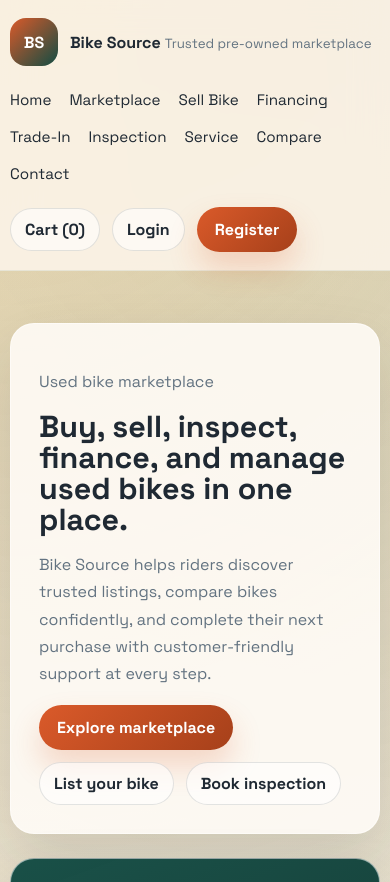
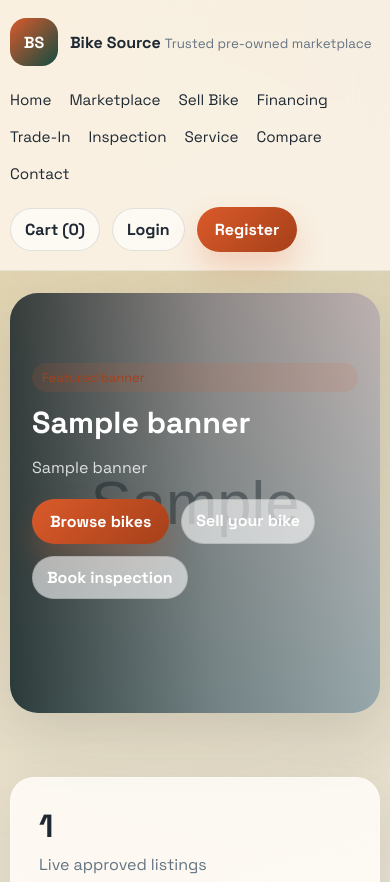
Before and after one commit to debodipto/Bike-Source, a Django app: page / in a window 390 px wide. Shown: the top 882 px of the page. Run offline with Django 5.2, Linux system fonts and the light colour scheme; tables that the repository leaves empty hold one stand-in row (values such as "Sample post"); grey boxes marked "Sample" are stand-in pictures; grey boxes are pictures that could not be loaded.

Commit message:
Update homepage banner slider

```diff
--- a/bike_buy_and_sell/static/bike_buy_and_sell/theme.css
+++ b/bike_buy_and_sell/static/bike_buy_and_sell/theme.css
@@ -158,10 +158,109 @@ input[type="submit"]:hover {
   padding: 52px 0 32px;
 }
 
+.banner-slider-section {
+  padding: 22px 0 40px;
+}
+
+.banner-slider {
+  position: relative;
+  min-height: 520px;
+  border-radius: 28px;
+  overflow: hidden;
+  box-shadow: var(--shadow);
+  background: rgba(18, 76, 67, 0.16);
+}
+
+.banner-slider-track {
+  position: relative;
+  min-height: inherit;
+}
+
+.banner-slide {
+  position: absolute;
+  inset: 0;
+  opacity: 0;
+  visibility: hidden;
+  transition: opacity 0.8s ease;
+}
+
+.banner-slide.is-active {
+  opacity: 1;
+  visibility: visible;
+}
+
+.banner-slide-image,
+.banner-slide-overlay {
+  position: absolute;
+  inset: 0;
+  width: 100%;
+  height: 100%;
+}
+
+.banner-slide-image {
+  object-fit: cover;
+}
+
+.banner-slide-overlay {
+  background:
+    linear-gradient(90deg, rgba(8, 22, 20, 0.78) 0%, rgba(8, 22, 20, 0.35) 55%, rgba(8, 22, 20, 0.12) 100%),
+    linear-gradient(180deg, rgba(218, 90, 42, 0.16), rgba(18, 76, 67, 0.22));
+}
+
+.banner-slide-content {
+  position: relative;
+  z-index: 1;
+  display: flex;
+  flex-direction: column;
+  justify-content: center;
+  min-height: 520px;
+  max-width: 620px;
+  padding: 56px;
+  color: white;
+}
+
+.banner-slide-content h1 {
+  margin: 16px 0;
+  font-size: clamp(2.4rem, 5vw, 4.4rem);
+  line-height: 1;
+}
+
+.banner-slide-content p {
+  margin: 0;
+  max-width: 54ch;
+  color: rgba(255, 255, 255, 0.82);
+  line-height: 1.7;
+}
+
+.banner-slider-dots {
+  position: absolute;
+  left: 56px;
+  bottom: 28px;
+  z-index: 2;
+  display: flex;
+  gap: 10px;
+}
+
+.banner-dot {
+  width: 14px;
+  height: 14px;
+  padding: 0;
+  border: 1px solid rgba(255, 255, 255, 0.55);
+  border-radius: 999px;
+  background: rgba(255, 255, 255, 0.3);
+  box-shadow: none;
+}
+
+.banner-dot.is-active {
+  background: white;
+  transform: scale(1.08);
+}
+
 .hero-grid,
 .split-grid,
 .stats-grid,
 .card-grid,
+.banner-grid,
 .dashboard-grid,
 .detail-grid,
 .checkout-grid,
@@ -566,6 +704,7 @@ textarea {
   .nav-wrap,
   .hero-grid,
   .card-grid,
+  .banner-card,
   .stats-grid,
   .footer-grid {
     grid-template-columns: 1fr;
@@ -597,10 +736,26 @@ textarea {
     width: min(100% - 20px, 100%);
   }
 
+  .banner-slider,
+  .banner-slide-content {
+    min-height: 420px;
+  }
+
+  .banner-slide-content {
+    max-width: none;
+    padding: 28px 22px 72px;
+  }
+
+  .banner-slider-dots {
+    left: 22px;
+    bottom: 20px;
+  }
+
   .hero-copy h1,
   .section-title h2,
   .auth-card h1,
-  .detail-copy h1 {
+  .detail-copy h1,
+  .banner-slide-content h1 {
     font-size: 1.9rem;
   }
 
--- a/templates/base.html
+++ b/templates/base.html
@@ -9,6 +9,7 @@
   <link rel="preconnect" href="https://fonts.gstatic.com" crossorigin>
   <link href="https://fonts.googleapis.com/css2?family=Space+Grotesk:wght@400;500;700&family=Merriweather:wght@400;700&display=swap" rel="stylesheet">
   <link rel="stylesheet" href="{% static 'bike_buy_and_sell/theme.css' %}">
+  {% block extra_head %}{% endblock %}
 </head>
 <body>
   <div class="site-shell">
@@ -82,5 +83,6 @@
       </div>
     </footer>
   </div>
+  {% block extra_scripts %}{% endblock %}
 </body>
 </html>
--- a/templates/index.html
+++ b/templates/index.html
@@ -1,23 +1,44 @@
 {% extends 'base.html' %}
 {% block title %}Bike Source | Used Bike Marketplace{% endblock %}
 {% block content %}
-<section class="hero">
-  <div class="container hero-grid">
-    <div class="hero-copy">
-      <p class="eyebrow">Used bike marketplace</p>
-      <h1>Buy, sell, inspect, finance, and manage used bikes in one place.</h1>
-      <p>Bike Source helps riders discover trusted listings, compare bikes confidently, and complete their next purchase with customer-friendly support at every step.</p>
-      <div class="hero-actions">
-        <a class="button" href="{% url 'buy_list' %}">Explore marketplace</a>
-        <a class="pill-link" href="{% url 'sell' %}">List your bike</a>
-        <a class="pill-link" href="{% url 'inspection' %}">Book inspection</a>
+<section class="banner-slider-section">
+  <div class="container">
+    {% if banners %}
+      <div class="banner-slider" data-banner-slider>
+        <div class="banner-slider-track">
+          {% for banner in banners %}
+            <article class="banner-slide {% if forloop.first %}is-active{% endif %}" data-banner-slide>
+              <img class="banner-slide-image" src="{{ banner.banner_image.url }}" alt="{{ banner.title|default:'Bike Source banner' }}">
+              <div class="banner-slide-overlay"></div>
+              <div class="banner-slide-content">
+                <span class="badge">Featured banner</span>
+                <h1>{{ banner.title|default:"Trusted used bikes across Bangladesh" }}</h1>
+                <p>{{ banner.subtitle|default:"Find approved listings, compare top rides, and move from discovery to delivery with confidence." }}</p>
+                <div class="hero-actions">
+                  <a class="button" href="{% url 'buy_list' %}">Browse bikes</a>
+                  <a class="pill-link" href="{% url 'sell' %}">Sell your bike</a>
+                  <a class="pill-link" href="{% url 'inspection' %}">Book inspection</a>
+                </div>
+              </div>
+            </article>
+          {% endfor %}
+        </div>
+        {% if banners|length > 1 %}
+          <div class="banner-slider-dots" aria-label="Banner navigation">
+            {% for banner in banners %}
+              <button
+                class="banner-dot {% if forloop.first %}is-active{% endif %}"
+                type="button"
+                aria-label="Go to banner {{ forloop.counter }}"
+                data-banner-dot
+              ></button>
+            {% endfor %}
+          </div>
+        {% endif %}
       </div>
-    </div>
-    <div class="hero-panel">
-      <span class="badge">Smart buyer journey</span>
-      <h2>Verified listings, flexible financing, service support, and seller tools built for scale.</h2>
-      <p>From first browse to delivery tracking, the platform now covers the full customer lifecycle.</p>
-    </div>
+    {% else %}
+      <div class="glass-card empty-state">No home banners added yet. Create banner entries from the admin panel to display them here.</div>
+    {% endif %}
   </div>
 </section>
 
@@ -151,3 +172,38 @@
   </div>
 </section>
 {% endblock %}
+{% block extra_scripts %}
+  {{ block.super }}
+  <script>
+    (function () {
+      const slider = document.querySelector("[data-banner-slider]");
+      if (!slider) return;
+
+      const slides = Array.from(slider.querySelectorAll("[data-banner-slide]"));
+      const dots = Array.from(slider.querySelectorAll("[data-banner-dot]"));
+      if (slides.length <= 1) return;
+
+      let activeIndex = 0;
+
+      function setActiveSlide(nextIndex) {
+        slides[activeIndex].classList.remove("is-active");
+        if (dots[activeIndex]) dots[activeIndex].classList.remove("is-active");
+
+        activeIndex = nextIndex;
+
+        slides[activeIndex].classList.add("is-active");
+        if (dots[activeIndex]) dots[activeIndex].classList.add("is-active");
+      }
+
+      dots.forEach(function (dot, index) {
+        dot.addEventListener("click", function () {
+          setActiveSlide(index);
+        });
+      });
+
+      setInterval(function () {
+        setActiveSlide((activeIndex + 1) % slides.length);
+      }, 3000);
+    })();
+  </script>
+{% endblock %}
```
Also changed, not shown: other parts of bike_buy_and_sell/static/bike_buy_and_sell/theme.css (+39 -0 lines).
